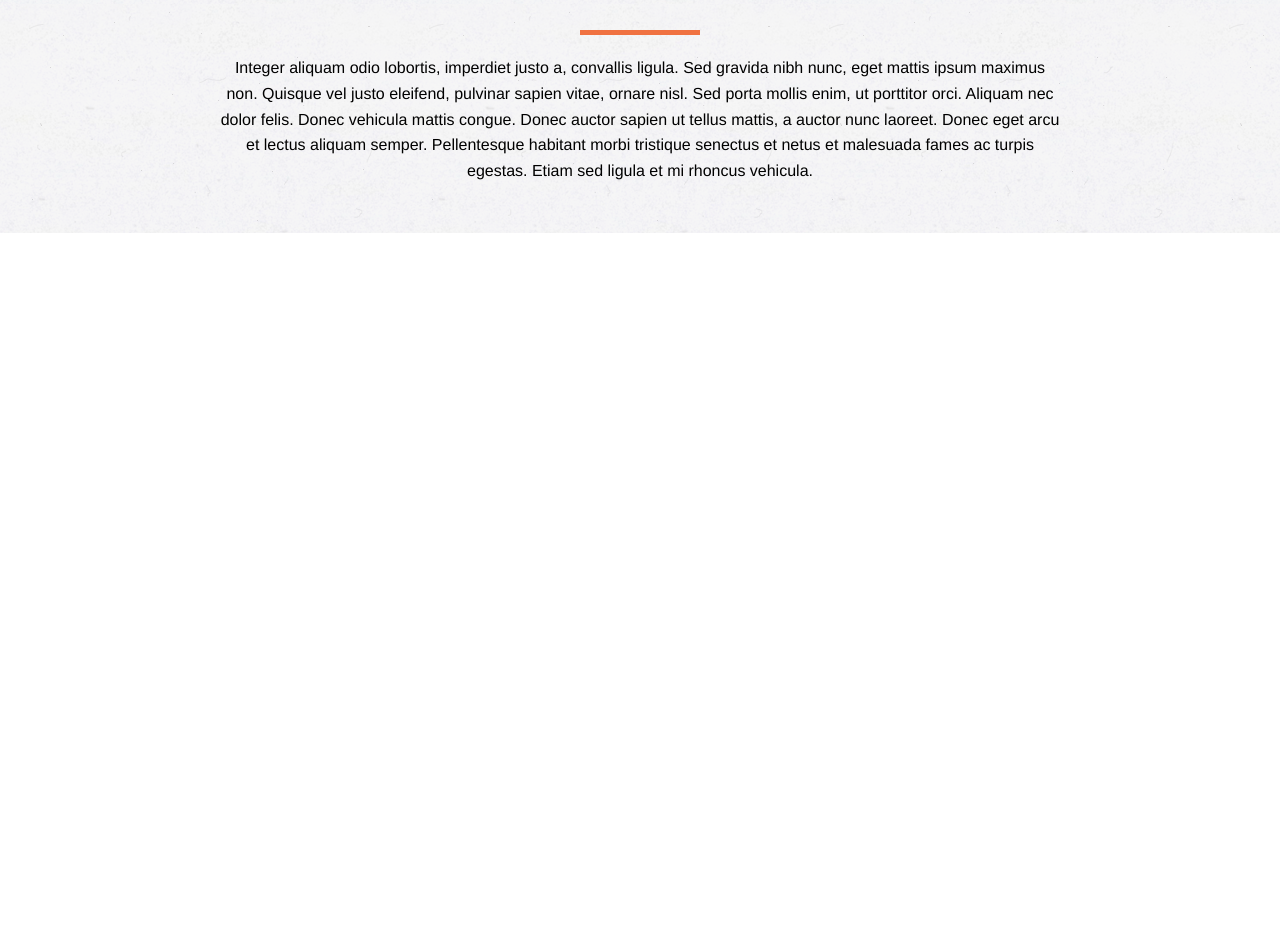
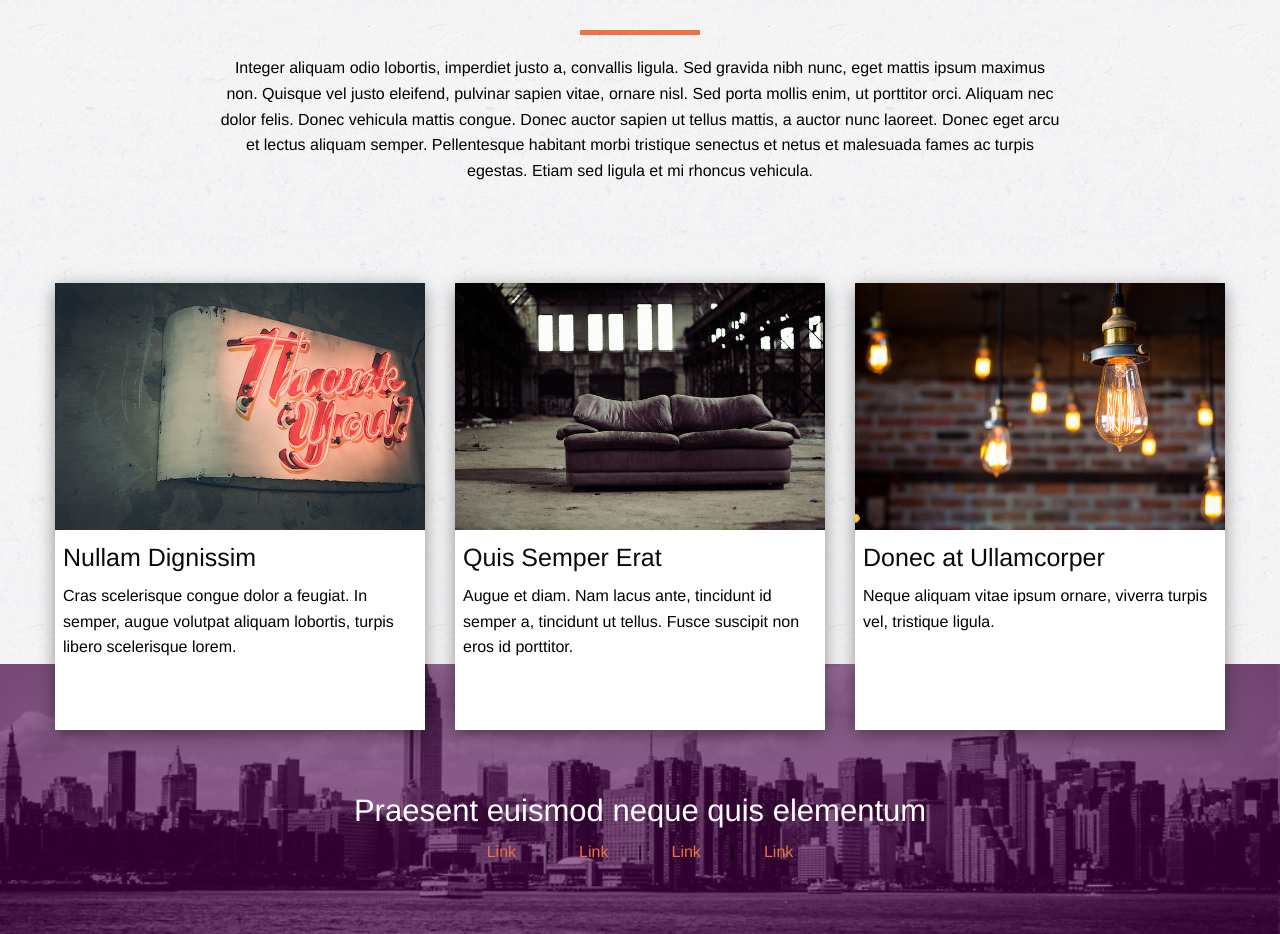
Before and after one commit to MissTatiana/RandomInterfaces, a plain HTML site: page LandingInfo/index.html in a window 1280 px wide. Shown: the part 596-1530 px from the top of the page. Before the commit the page ends 829 px from the top, so only its background shows below. Drawn offline with Linux system fonts and the light colour scheme.

Commit message:
desktop styled, images add, gitignore

```diff
--- a/LandingInfo/css/style.scss
+++ b/LandingInfo/css/style.scss
@@ -109,6 +109,46 @@ p { color: $paragraph; }
 -----------------------------------------*/
 .content {
 	margin: 50px 0;
+	height: 660px;
 
-	p { width: 70%; margin: 0 15%; }
+	.moreInfo { width: 70%; margin: 0 15%; }
+
+	.imgColumns {
+		margin-top: 100px;
+
+		.threeBox {
+			text-align: left;
+			background: #fff;
+
+			-webkit-box-shadow: 0px 4px 18px -2px rgba(0,0,0,0.5);
+			-moz-box-shadow: 0px 4px 18px -2px rgba(0,0,0,0.5);
+			box-shadow: 0px 4px 18px -2px rgba(0,0,0,0.5);
+
+			.infoBox {
+				padding: 10px 8px;
+				height: 200px;
+			}
+		}
+	}
 }
+
+
+/* Content
+-----------------------------------------*/
+footer {
+	background: linear-gradient(rgba(81, 2, 81, 0.57), rgba(81, 2, 81, 0.57)), url(../assets/cityscape.jpg);
+	background-size: 100%;
+    background-position: -2px -164px;
+
+    padding: 125px 0 70px 0;
+
+    h3 { color: #fff; }
+
+    a {
+    	margin: 0 20px;
+    	padding: 5px;
+    	color: $hover;
+
+    	&:hover { background: #fff; }
+    }
+}
--- a/LandingInfo/index.html
+++ b/LandingInfo/index.html
@@ -48,19 +48,49 @@
 		</div>
 
 		<div class="row">
-			<p>Integer aliquam odio lobortis, imperdiet justo a, convallis ligula. Sed gravida nibh nunc, eget mattis ipsum maximus non. Quisque vel justo eleifend, pulvinar sapien vitae, ornare nisl. Sed porta mollis enim, ut porttitor orci. Aliquam nec dolor felis. Donec vehicula mattis congue. Donec auctor sapien ut tellus mattis, a auctor nunc laoreet. Donec eget arcu et lectus aliquam semper. Pellentesque habitant morbi tristique senectus et netus et malesuada fames ac turpis egestas. Etiam sed ligula et mi rhoncus vehicula.</p>
+			<p class="moreInfo">Integer aliquam odio lobortis, imperdiet justo a, convallis ligula. Sed gravida nibh nunc, eget mattis ipsum maximus non. Quisque vel justo eleifend, pulvinar sapien vitae, ornare nisl. Sed porta mollis enim, ut porttitor orci. Aliquam nec dolor felis. Donec vehicula mattis congue. Donec auctor sapien ut tellus mattis, a auctor nunc laoreet. Donec eget arcu et lectus aliquam semper. Pellentesque habitant morbi tristique senectus et netus et malesuada fames ac turpis egestas. Etiam sed ligula et mi rhoncus vehicula.</p>
 		</div>
 	</div><!-- row -->
 
-	<div class="row">
-		<div class="large-3">
+	<div class="row imgColumns">
+		<div class="large-4 columns">
 			<div class="threeBox">
 				<div class="imgBox">
-
+					<img src="assets/thankyou.jpg">
 				</div>
 
 				<div class="infoBox">
+					<h4>Nullam Dignissim</h4>
 
+					<p>Cras scelerisque congue dolor a feugiat. In semper, augue volutpat aliquam lobortis, turpis libero scelerisque lorem.</p>
+				</div>
+			</div>
+		</div>
+
+		<div class="large-4 columns">
+			<div class="threeBox">
+				<div class="imgBox">
+					<img src="assets/sofa.jpg">
+				</div>
+
+				<div class="infoBox">
+					<h4>Quis Semper Erat</h4>
+
+					<p>Augue et diam. Nam lacus ante, tincidunt id semper a, tincidunt ut tellus. Fusce suscipit non eros id porttitor.</p>
+				</div>
+			</div>
+		</div>
+
+		<div class="large-4 columns">
+			<div class="threeBox">
+				<div class="imgBox">
+					<img src="assets/lights.jpg">
+				</div>
+
+				<div class="infoBox">
+					<h4>Donec at Ullamcorper</h4>
+
+					<p>Neque aliquam vitae ipsum ornare, viverra turpis vel, tristique ligula.</p>
 				</div>
 			</div>
 		</div>
@@ -68,47 +98,14 @@
 
 </div><!-- content -->
 
-<!--
-<footer class="footer large-12">
-	<div class="row">
-		<div class="small-6 large-centered columns">
+
+<footer class="large-12">
+	<div class="row text-center">
 			<h3>Praesent euismod neque quis elementum</h3>
-		</div>
+
+			<a href="#">Link</a> | <a href="#">Link</a> | <a href="#">Link</a> | <a href="#">Link</a>
 	</div>
-
-	<div class="row">
-		<div class="large-2 columns">
-			<h5>Heading</h5>
-			<ul>
-				<li><a href="#">Link</a></li>
-				<li><a href="#">Link</a></li>
-				<li><a href="#">Link</a></li>
-				<li><a href="#">Link</a></li>
-			</ul>
-		</div>
-
-		<div class="large-2 columns">
-			<h5>Heading</h5>
-			<ul>
-				<li><a href="#">Link</a></li>
-				<li><a href="#">Link</a></li>
-				<li><a href="#">Link</a></li>
-			</ul>
-		</div>
-
-		<div class="large-2 columns end">
-			<h5>Heading</h5>
-			<ul>
-				<li><a href="#">Link</a></li>
-				<li><a href="#">Link</a></li>
-				<li><a href="#">Link</a></li>
-				<li><a href="#">Link</a></li>
-				<li><a href="#">Link</a></li>
-				<li><a href="#">Link</a></li>
-			</ul>
-		</div>
-	</div>
-</footer> -->
+</footer>
 
 </body>
 </html>
```
Also changed, not shown: LandingInfo/assets/lights.jpg (added), LandingInfo/assets/sofa.jpg (added), LandingInfo/assets/thankyou.jpg (added), LandingInfo/css/style.css, 2 other files.
